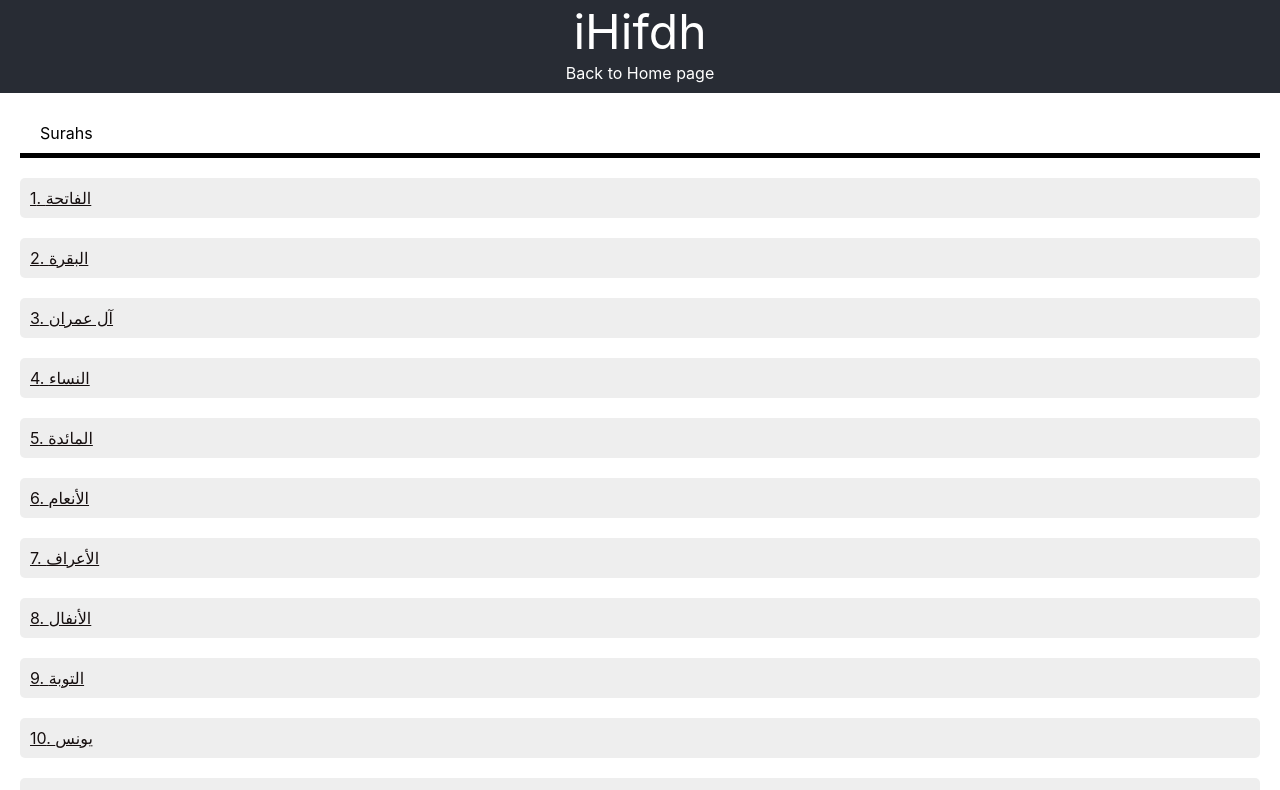
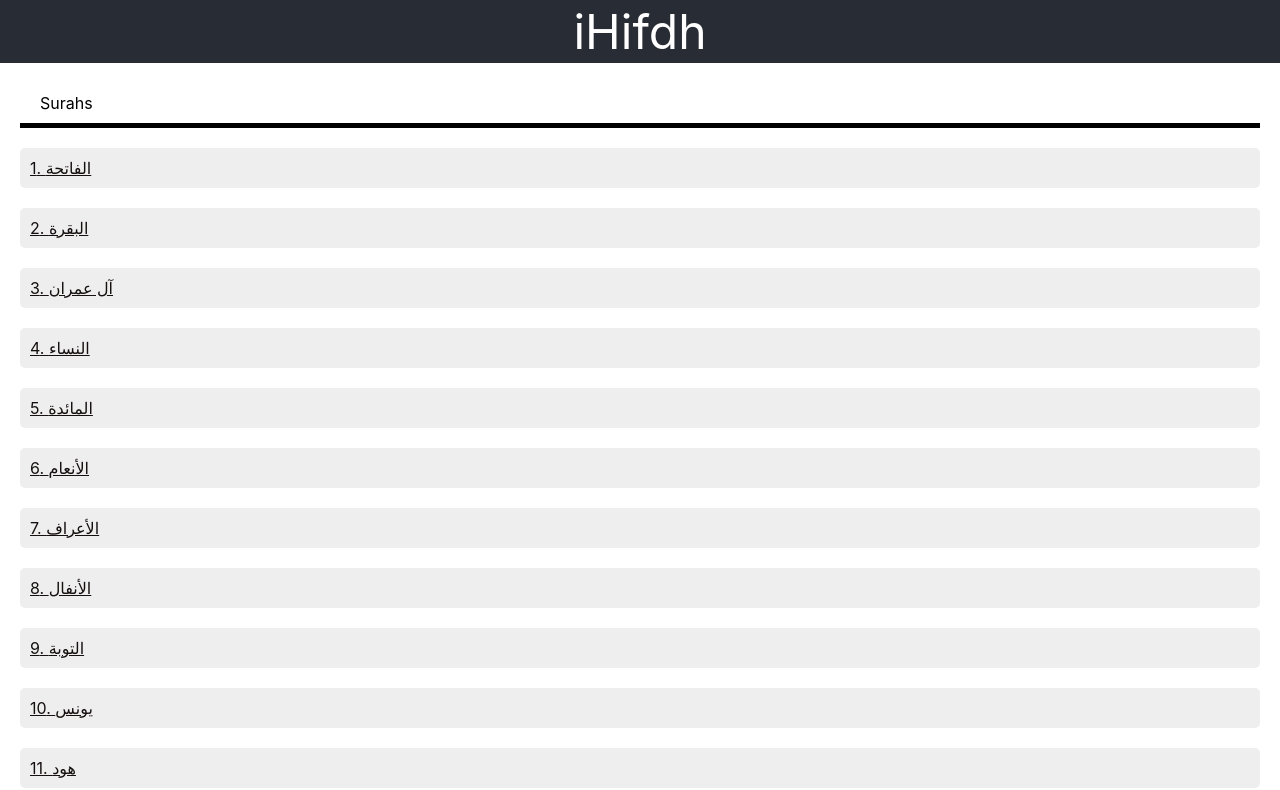
Before and after one commit to jamalosman/i-hifdh, a React (Create React App) app: page / in a window 1280 px wide. Shown: the top 790 px of the page. Built offline with nearby package versions, Linux system fonts and the light colour scheme.

Commit message:
If not in home page show back to homepage

```diff
--- a/src/components/Header/Header.tsx
+++ b/src/components/Header/Header.tsx
@@ -1,6 +1,6 @@
 import React from 'react';
 import styled from 'styled-components';
-
+import { RouteComponentProps } from 'react-router-dom';
 const Title = styled.h1`
   color: white;
   text-decoration: none;
@@ -24,16 +24,20 @@ const HeaderCss = styled.div`
     display: block;
   }
 `;
-
-function Header() {
+type IHeader = { url?: string };
+const Header = (props: IHeader) => {
   return (
     <HeaderCss>
       <Title as='a' href='/'>
         iHifdh
       </Title>
-      <TextBacKToHome>Back to Home page</TextBacKToHome>
+      {props.url !== undefined ? (
+        <TextBacKToHome>Back to Home page</TextBacKToHome>
+      ) : (
+        ''
+      )}
     </HeaderCss>
   );
-}
+};
 
 export default Header;
--- a/src/components/SurahList/SurahList.tsx
+++ b/src/components/SurahList/SurahList.tsx
@@ -28,7 +28,7 @@ const SurahListItem = styled.div`
 `;
 
 function SurahList() {
-  const surahElements = surahs.map((x) => (
+  const surahElements = surahs.map((x, index) => (
     <SurahListItem>
       <SurahListATag as='a' href={`/surah/${x.index}`}>
         {x.index}. {x.name}
--- a/src/domain/Home/Home.tsx
+++ b/src/domain/Home/Home.tsx
@@ -1,14 +1,19 @@
 import React from 'react';
 import Header from '../../components/Header/Header';
 import SurahList from '../../components/SurahList/SurahList';
-
-function Home() {
+import { RouteComponentProps } from 'react-router-dom';
+type IHome = {
+  id: string;
+};
+const Home = ({ match }: RouteComponentProps<IHome>) => {
+  let id = match.params.id;
+  console.log(match.params);
   return (
     <div className='App'>
-      <Header />
+      <Header url={id} />
       <SurahList />
     </div>
   );
-}
+};
 
 export default Home;
--- a/src/domain/Surah/Surah.tsx
+++ b/src/domain/Surah/Surah.tsx
@@ -7,10 +7,10 @@ type ISurah = {
 };
 const Surah = ({ match }: RouteComponentProps<ISurah>) => {
   let id = match.params.id;
-  console.log(id);
+
   return (
     <div className=''>
-      <Header />
+      <Header url={id}/>
       <SurahQuiz id={id} />
     </div>
   );
```
